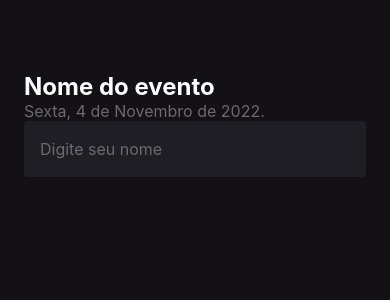
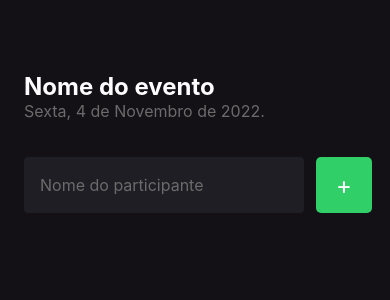
Before and after one commit to mujapira/im-here, a React Native app: screen / in a window 390 px wide. Shown: the top 300 px of the page. Built offline with nearby package versions, Linux system fonts and the light colour scheme.

Commit message:
Home Form and Button

```diff
--- a/src/screens/Home/index.tsx
+++ b/src/screens/Home/index.tsx
@@ -1,18 +1,28 @@
-import { Text, TextInput, View } from "react-native";
+import { Text, TextInput, TouchableOpacity, View } from "react-native";
 import { styles, placeholderColor } from "./style";
 
 export function Home() {
+  function handleParticipantAdd() {
+    console.log("Você clicou no botão de Adicionar!");
+  }
   return (
     <View style={styles.container}>
       <Text style={styles.eventName}>Nome do evento</Text>
       <Text style={styles.eventDate}>Sexta, 4 de Novembro de 2022.</Text>
 
-      <TextInput
-        style={styles.input}
-        placeholder="Digite seu nome"
-        placeholderTextColor={placeholderColor}
-        keyboardType="default"
-      />
+      <View style={styles.form}>
+        <TextInput
+          style={styles.input}
+          placeholder="Nome do participante"
+          placeholderTextColor="#6B6B6B"
+        />
+
+        <TouchableOpacity style={styles.button} onPress={handleParticipantAdd}>
+          <Text style={styles.buttonText}>
+            +
+          </Text>
+        </TouchableOpacity>
+      </View>
     </View>
   );
 }
--- a/src/screens/Home/style.ts
+++ b/src/screens/Home/style.ts
@@ -1,6 +1,6 @@
 import { StyleSheet } from "react-native";
 
-export const placeholderColor = "#6b6b6b"
+export const placeholderColor = "#6b6b6b";
 
 export const styles = StyleSheet.create({
   container: {
@@ -19,11 +19,31 @@
     fontSize: 16,
   },
   input: {
+    flex: 1,
     backgroundColor: "#1f1e25",
     height: 56,
     borderRadius: 4,
-    color:"#FFF",
+    color: "#FFF",
     padding: 16,
     fontSize: 16,
+    marginRight: 12
+  },
+  buttonText: {
+    color: "#FFF",
+    fontSize: 24,
+  },
+  button: {
+    width: 56,
+    height: 56,
+    borderRadius: 5,
+    backgroundColor: "#31CF67",
+    alignItems: "center",
+    justifyContent: "center",
+  },
+  form: {
+    width: '100%',
+    flexDirection: 'row',
+    marginTop: 36,
+    marginBottom: 42
   }
 });
```
